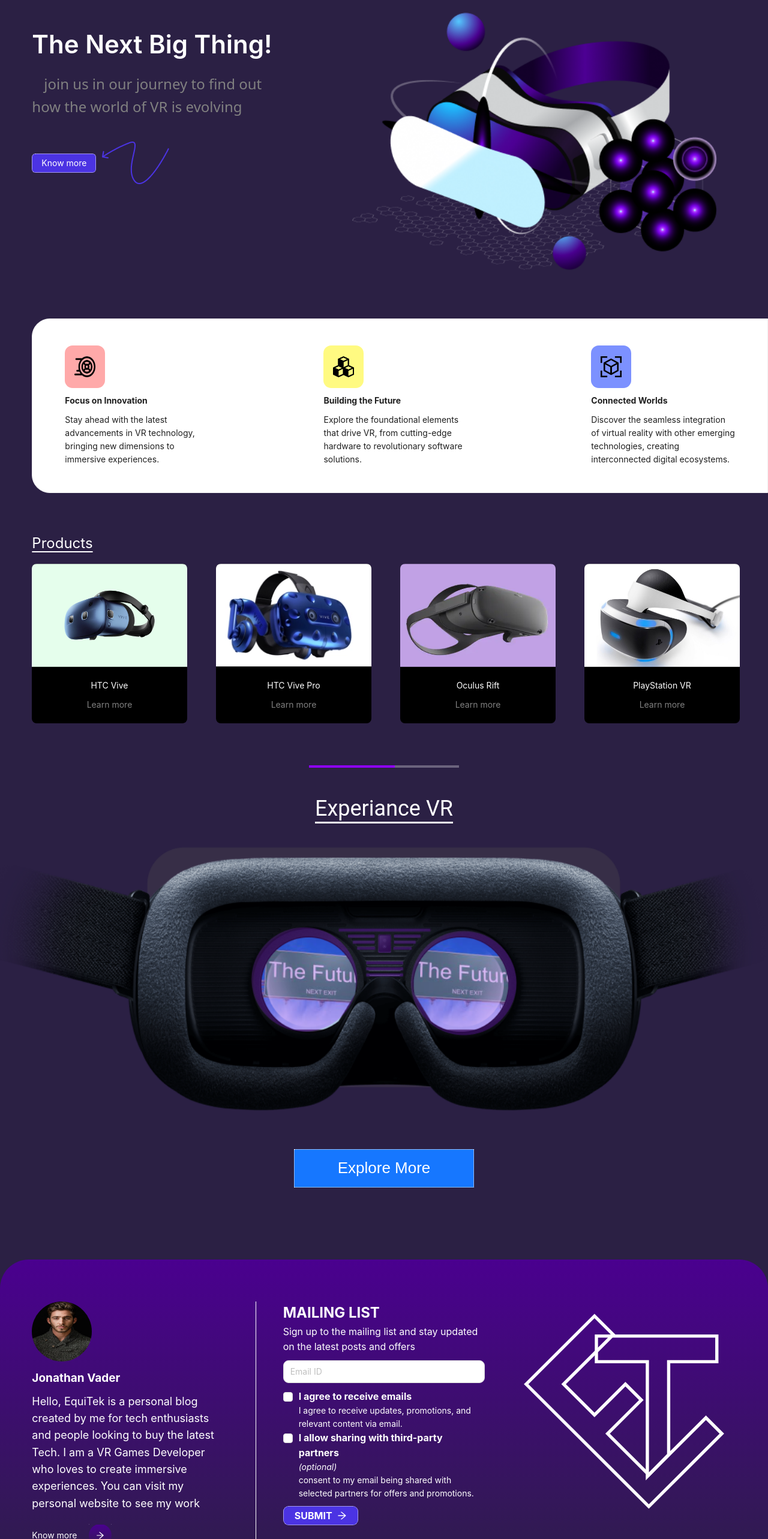
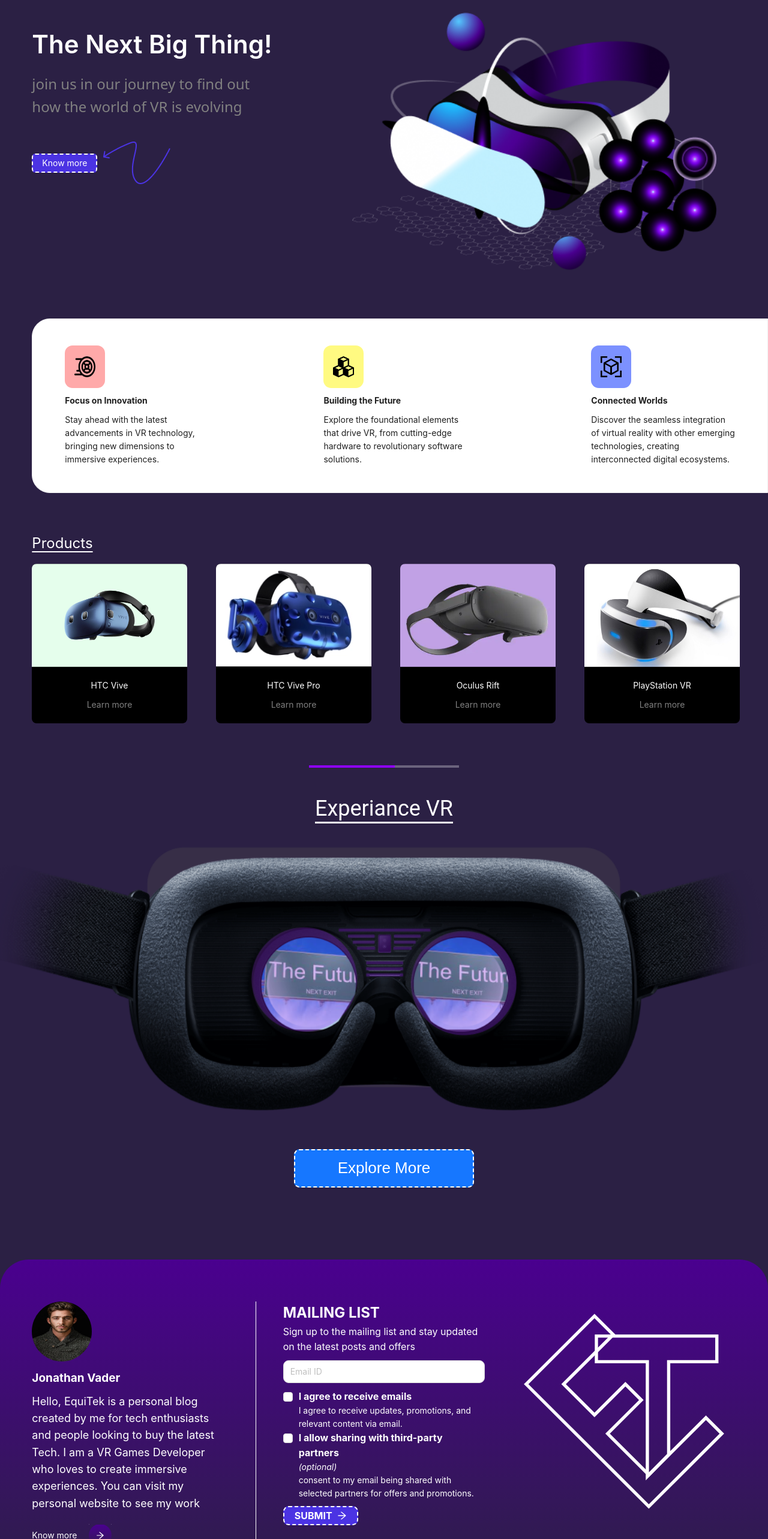
Before and after one commit to Namahsivaya7/idealoft, a React (Create React App) app: page / in a window 1280 px wide. Shown: the part 100-2666 px from the top of the page at 60% size. Built offline with nearby package versions, Linux system fonts and the light colour scheme.

Commit message:
fanalised ui

```diff
--- a/src/components/Explore/Explore.css
+++ b/src/components/Explore/Explore.css
@@ -6,9 +6,10 @@
 
 .explore-button {
     width: 300px;
+    border-radius: 9px;
     height: 64px !important;
     font-size: 26px !important;
-    border: 1px dotted white !important;
+    border: 2px dashed white !important;
     color: white !important;
     background: #1677ff !important;
 }
@@ -127,6 +128,7 @@
 
 @media (max-width: 768px) {
     .explore-main .explore-content {
+        font-weight: 400;
         font-size: 16px;
     }
 }
--- a/src/components/Footer/Footer.css
+++ b/src/components/Footer/Footer.css
@@ -1,5 +1,5 @@
 .footer-main{
-    margin: 120px 0px;
+    margin: 120px 0px 0px 0px;
     padding: 70px 0px;
     border-radius: 48px 48px 0px 0px;
     background: linear-gradient(180deg, #4A008F 0%, rgba(74, 0, 143, 0) 100%);
@@ -108,12 +108,12 @@
     background: rgba(75, 51, 227, 1) !important;
 color: #FFFFFF !important;
 border-radius: 9px !important;
-border: 1px dotted white !important;
+border: 2px dashed white !important;
 width: 125px !important;
 font-size: 16px !important;
 font-weight: 700 !important;
-display: flex;
-align-items: center;
+display: flex !important;
+align-items: center !important;
 }
 #mail-submit{
     margin: 10px 0px;
@@ -161,7 +161,7 @@
 }
 @media (max-width: 768px) {
     .footer-main {
-        margin: 60px 0px;
+        margin: 60px 0px 0px 0px;
         padding: 50px 20px;
         border-radius: 40px 40px 0 0;
     }
@@ -202,7 +202,7 @@
     }
 
     .footer-secoend-column {
-        padding: 0 30px;
+        padding: 0 20px 0 0;
     }
 
     .mail-head {
@@ -220,10 +220,11 @@
 
     .terms {
         gap: 8px;
+        margin-top: 15px;
     }
 
     .terms .tc {
-        font-size: 14px;
+        font-size: 13px;
     }
 
     .terms .tc .tc-text {
@@ -232,10 +233,15 @@
 #mail-submit{
     display: flex;
     justify-content: center;
+    align-items: center;
+    margin: 20px 0;
 }
     .mail-submit {
         font-size: 14px;
         width: 115px;
+        border: 2px dashed white;
+        display: flex !important;
+        align-items: center !important;
     }
 
     .white-logo img {
--- a/src/components/HeroSection/HeroSection.css
+++ b/src/components/HeroSection/HeroSection.css
@@ -6,12 +6,13 @@
     color: gray;
     font-size: 24px;
     font-family: system-ui, -apple-system, BlinkMacSystemFont, 'Segoe UI', Roboto, Oxygen, Ubuntu, Cantarell, 'Open Sans', 'Helvetica Neue', sans-serif;
-    padding: 0 20px;
+    /* padding: 0 20px; */
 }
 .left-section button{
     margin: 40px 0;
-    border: 1px dotted white;
+    border: 2px dashed white;
     background: rgba(75, 51, 227, 1);
+    color: white;
     border-radius: 6px;
 }
 .vector-image{
@@ -53,7 +54,7 @@
 /* Responsive for devices between 321px and 768px */
 @media (min-width: 321px) and (max-width: 768px) {
     .left-section .title {
-        font-size: 36px;
+        font-size: 32px;
         display: flex;
         justify-content: center;
     }
@@ -63,15 +64,14 @@
         justify-content: center;
         padding: 0 15px;
     }
+
     .section-button {
         display: flex;
         justify-content: center;
     }
     .section-button button {
-        /* margin: 30px 0;
-        padding: 12px 25px; */
         color: white;
-        border: 1px dotted white;
+        border: 2px dotted white;
     }
     .vector-image{
         display: none;
--- a/src/components/Products/Products.css
+++ b/src/components/Products/Products.css
@@ -78,7 +78,8 @@
 }
 @media (max-width: 768px){
 .product-title{
-
+font-size: 20px;
+font-weight: 700;
   display: flex;
   justify-content: center;
   margin: 20px 0px;
--- a/src/components/Vr/Vr.css
+++ b/src/components/Vr/Vr.css
@@ -20,3 +20,9 @@
     width: 100%;
     margin: 10px auto;
 }
+@media(max-width:768px){
+    .vr-title{
+        font-size: 20px;
+        font-weight: 700;
+    }
+}
```
Also changed, not shown: public/Vector 40.png (deleted).
